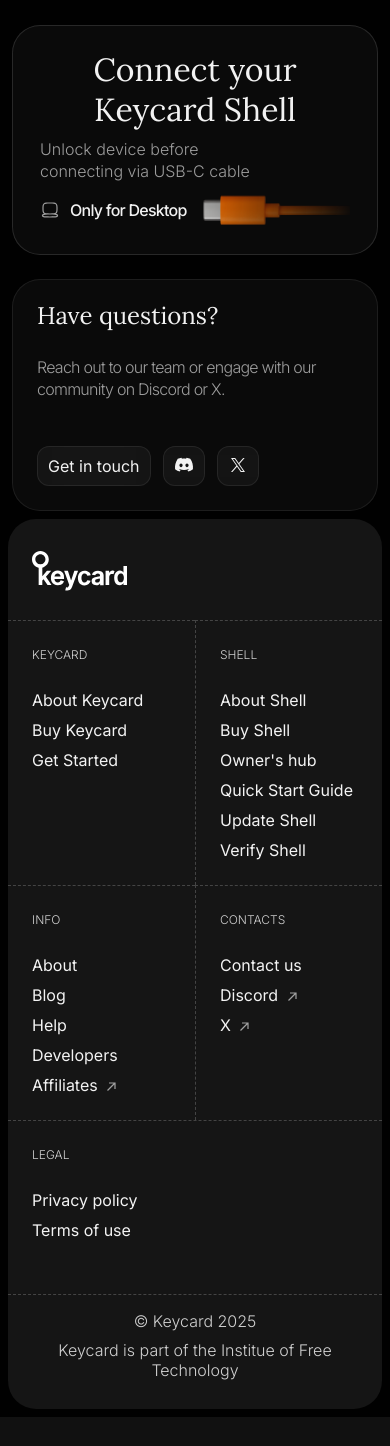
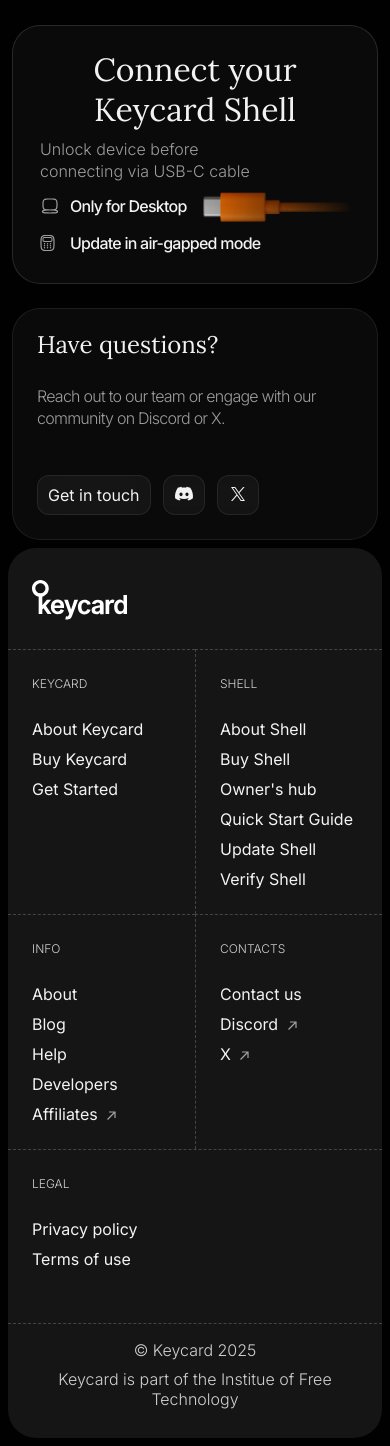
Before and after one commit to keycard-tech/keycard-shell-webapp, a Django app: template templates/keycard_shell/shell_update.html in a window 390 px wide. Shown: the part 235-1681 px from the top of the page. Before the commit the page ends 1652 px from the top, so only its background shows below. Run offline with Django 5.2, Linux system fonts and the light colour scheme; the template is opened without the code that fills it, so the values that code supplies are empty.

Commit message:
updated mobile ui

```diff
--- a/static/keycard_shell/css/style.css
+++ b/static/keycard_shell/css/style.css
@@ -7,8 +7,8 @@
     --header-font-weight: 400;
     --header-line-height: 40px;
     --page-header-line-height: 56px;
-    --text-font-inter: 'Inter', monospace;
-    --text-font-lora: 'Lora', cursive;
+    --text-font-inter: 'Inter', 'Monaco', monospace;
+    --text-font-lora: 'Lora', 'Courier New', monospace;
     --text-font-weight: 300;
     --text-font-weight-500: 500;
     --text-48: 48px;
@@ -2181,17 +2181,40 @@
 
     .keycard_shell__update_desktop_only_container {
         width: 100%;
-        height: 40px;
+        height: auto;
+        display: flex;
+        flex-direction: column;
+        gap: 15px;
+        flex-wrap: wrap;
+        background-image: url("../img/usb_cable.png");
+        background-position-x: 110%;
+        background-position-y: 85%;
+        background-size: 180px;
+        background-repeat: no-repeat;
+        padding: 5px 0;
+        box-sizing: border-box;
+    }
+
+    .keycard_shell__update_desktop_only-text-container {
         display: flex;
         flex-direction: row;
         gap: 10px;
         flex-wrap: wrap;
         align-items: center;
-        background-image: url("../img/usb_cable.png");
-        background-position-x: 110%;
-        background-position-y: center;
-        background-size: 180px;
-        background-repeat: no-repeat;
+    }
+
+    .keycard_shell_air-gapped-link-mobile {
+        display: flex;
+        flex-direction: row;
+        gap: 15px;
+        flex-wrap: wrap;
+        align-items: center;
+        font-family: var(--text-font-inter);
+        font-size: var(--text-16);
+        font-weight: var(--text-font-weight-500);
+        line-height: var(--text-line-height);
+        letter-spacing: var(--bm-letter-spacing);
+        color: var(--white-95);
     }
 
     #keycard_shell__update-start-button {
--- a/templates/keycard_shell/shell_update.html
+++ b/templates/keycard_shell/shell_update.html
@@ -23,8 +23,14 @@
                     <span class="keycard_shell__update-prompt" id="start-screen-prompt">Unlock device before connecting via USB-C cable</span>
                 </div>
                 <div class="keycard_shell__update_desktop_only_container">
-                    <img src="{% static 'keycard_shell/img/desktop.svg' %}" alt="Desktop only" class="keycard_shell__update_desktop_only-img">
-                    <span class="keycard_shell__update_desktop_only-text">Only for Desktop</span>
+                    <span class="keycard_shell__update_desktop_only-text-container">
+                        <img src="{% static 'keycard_shell/img/desktop.svg' %}" alt="Desktop only" class="keycard_shell__update_desktop_only-img">
+                        <span class="keycard_shell__update_desktop_only-text">Only for Desktop</span>
+                    </span>
+                    <a href="{% url 'db:air-gapped-update' %}" class="keycard_shell_air-gapped-link-mobile">
+                        <img  class="keycard_shell_air-gapped-link-img" src="{% static 'keycard_shell/img/air-gapped.svg' %}" alt="Device">
+                        <span class="keycard_shell_air-gapped-link-text">Update in air-gapped mode</span>
+                    </a>
                 </div>
                 <div class="keycard_shell__btn-container" id="keycard_shell__update-start-button">
                     <input id="start-screen-btn" class="keycard_shell__btn keycard_shell__update-btn-inline" type="button" value="Update">
```
